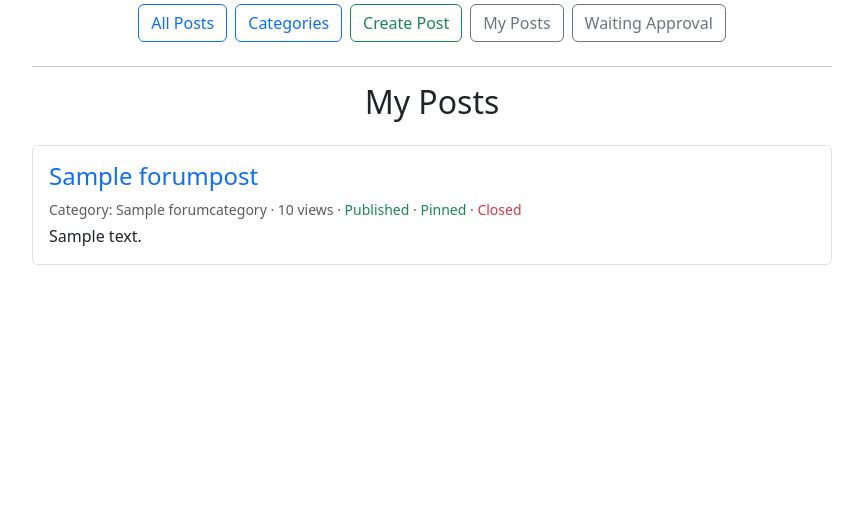
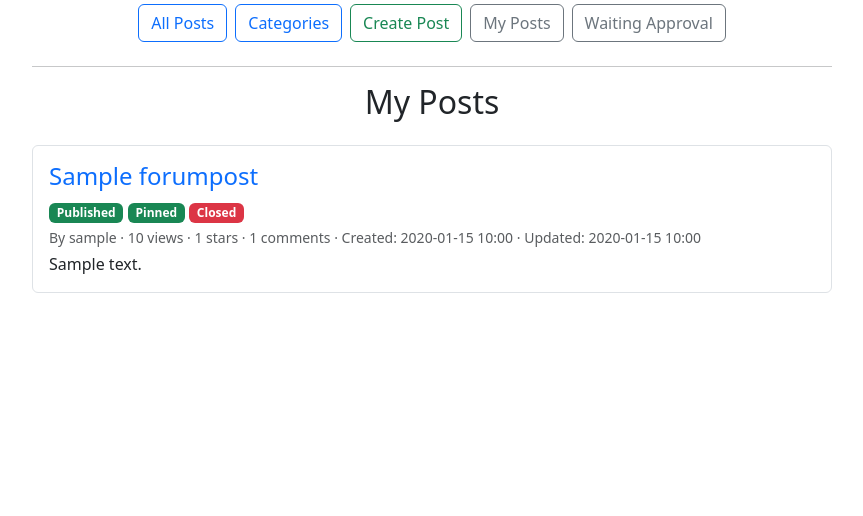
Before and after one commit to Galchov/uk-tech-insights, a Django app: page /forum/user-posts/ in a window 1280 px wide. Shown: the part 223-739 px from the top of the page, without its empty margins (208-1071 px from the left). Run offline with Django 5.2, Linux system fonts and the light colour scheme; a user stored in the database is signed in; tables that the repository leaves empty hold one stand-in row (values such as "Sample post"); some libraries are stand-ins or nearby versions.

Commit message:
:construction: feat: add post card

```diff
--- a/apps/accounts/urls.py
+++ b/apps/accounts/urls.py
@@ -1,4 +1,4 @@
-from django.urls import include, path
+from django.urls import path
 from . import views
 
 
@@ -23,8 +23,8 @@ urlpatterns = [
     path('password-reset/complete/', views.CustomPasswordResetCompleteView.as_view(), name="password_reset_complete"),
 
     path('profile/<int:pk>/', views.CustomDashboardView.as_view(), name="dashboard"),
-    path('profile/<int:pk>/profile_edit/', views.ProfileEditView.as_view(), name="profile_edit"),
-    path('profile/<int:pk>/account_edit/', views.AccountEditView.as_view(), name="account_edit"),
+    path('profile/<int:pk>/profile-edit/', views.ProfileEditView.as_view(), name="profile_edit"),
+    path('profile/<int:pk>/account-edit/', views.AccountEditView.as_view(), name="account_edit"),
     path('profile/<int:pk>/password-change/', views.CustomPasswordChangeView.as_view(), name="password_change"),
     path('profile/<int:pk>/password-change-done/', views.CustomPasswordChangeDoneView.as_view(), name="password_change_done"),
     path('profile/<int:pk>/delete-account/', views.AccountDeleteView.as_view(), name="delete_account"),
--- /dev/null
+++ b/templates/forum/_post_card.html
@@ -0,0 +1,40 @@
+<div class="border p-3 mb-3 rounded">
+    <h4>
+        <a href="{{ post.get_absolute_url }}" class="text-decoration-none">
+            {{ post.title }}
+        </a>
+    </h4>
+
+    <p class="mb-1">
+        {% if post.is_published %}
+            <span class="badge bg-success">Published</span>
+        {% else %}
+            <span class="badge bg-danger">Draft</span>
+        {% endif %}
+
+        {% if post.is_pinned %}
+            <span class="badge bg-success">Pinned</span>
+        {% else %}
+            <span class="badge bg-warning text-dark">Not Pinned</span>
+        {% endif %}
+
+        {% if post.is_closed %}
+            <span class="badge bg-danger">Closed</span>
+        {% else %}
+            <span class="badge bg-success">Open</span>
+        {% endif %}
+    </p>
+
+    <p class="mb-1 text-muted small">
+        By {{ post.author }}
+        &middot; {{ post.views }} views
+        &middot; {{ post.stars.count }} stars
+        &middot; {{ post.comments.count }} comments
+        &middot; Created: {{ post.created_at|date:"Y-m-d H:i" }}
+        &middot; Updated: {{ post.updated_at|date:"Y-m-d H:i" }}
+    </p>
+
+    <div class="text-truncate" style="max-width: 100%;">
+        {{ post.content }}
+    </div>
+</div>
--- a/templates/forum/user_posts.html
+++ b/templates/forum/user_posts.html
@@ -6,39 +6,7 @@
 <h2 class="text-center mb-4">My Posts</h2>
 
 {% for post in posts %}
-<div class="border p-3 mb-3 rounded">
-    <h4>
-        <a href="{{ post.get_absolute_url }}" class="text-decoration-none">
-            {{ post.title }}
-        </a>
-    </h4>
-    <p class="mb-1 text-muted small">
-        Category: {{ post.category }} &middot; {{ post.views }} views &middot;
-
-        {% if post.is_published %}
-            <span class="text-success">Published</span>
-        {% else %}
-            <span class="text-danger">Draft</span>
-        {% endif %}
-
-        &middot;
-
-        {% if post.is_pinned %}
-            <span class="text-success">Pinned</span>
-        {% else %}
-            <span class="text-warning">Not pinned</span>
-        {% endif %}
-
-        &middot;
-
-        {% if post.is_closed %}
-            <span class="text-danger">Closed</span>
-        {% else %}
-            <span class="text-success">Open</span>
-        {% endif %}
-    </p>
-    <p class="mb-0">{{ post.content|truncatewords:30 }}</p>
-</div>
+    {% include 'forum/_post_card.html' with post=post %}
 {% empty %}
 <p class="text-center">You haven't created any posts yet.</p>
 {% endfor %}
```
Also changed, not shown: templates/forum/category_posts.html (+1 -6 lines), templates/forum/post_list.html (+2 -34 lines).
